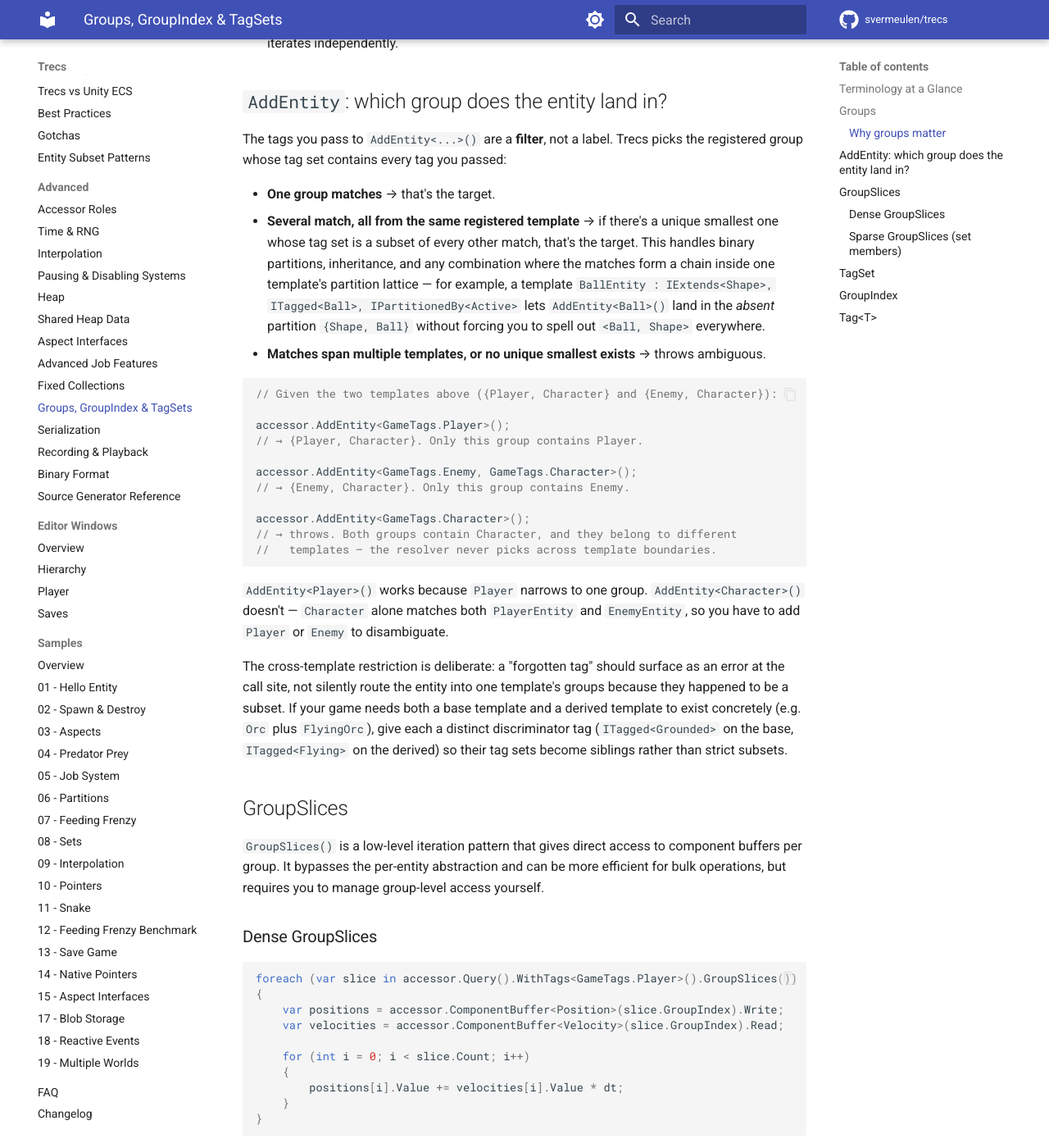
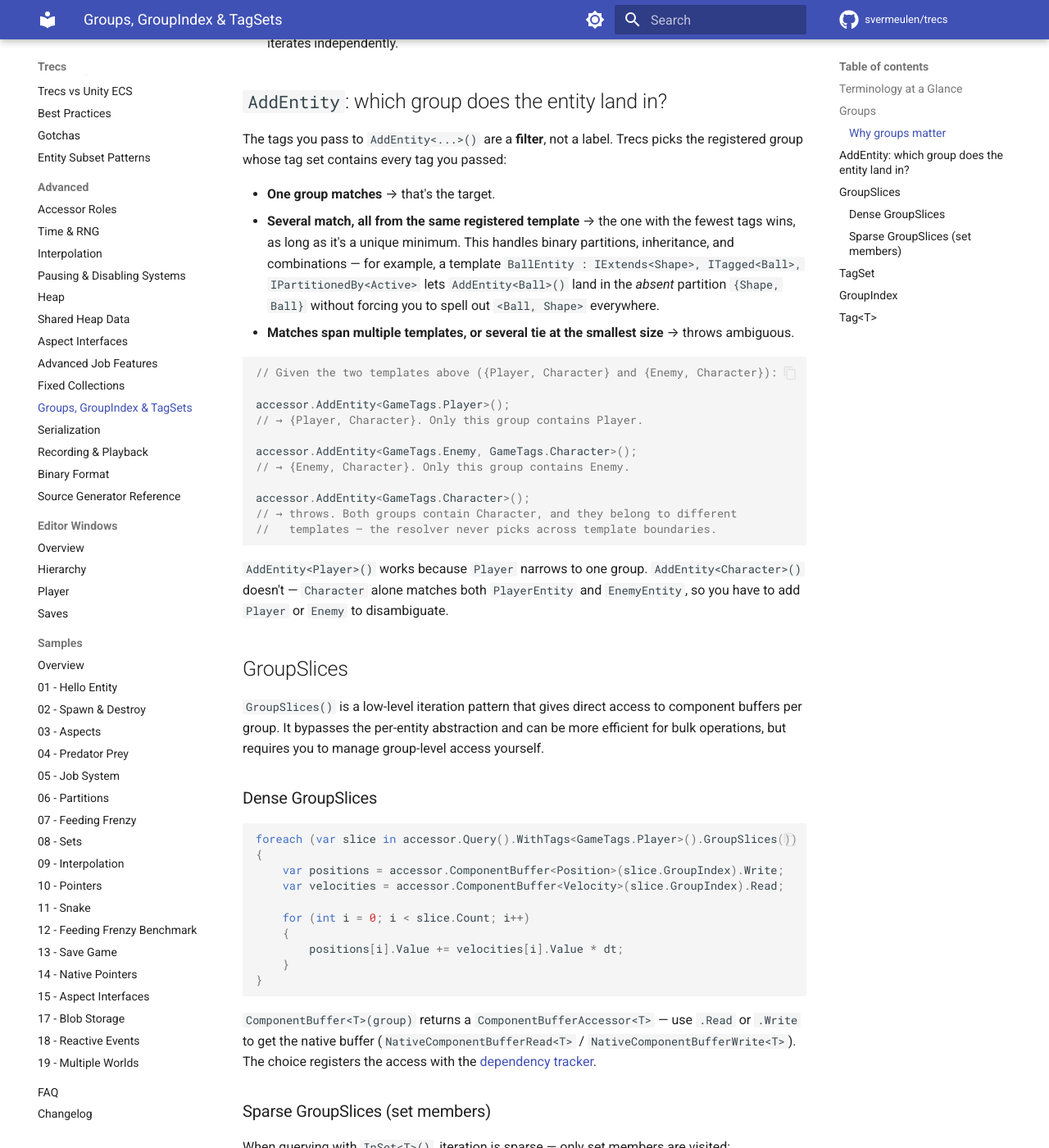
Before and after one commit to svermeulen/trecs, an MkDocs documentation site: the page built from docs/advanced/groups-and-tagsets.md, in a window 1280 px wide and 1400 px high, scrolled down 1491 px. Shown: the whole window at 82% size. Built offline with MkDocs 1.6.1 and Material for MkDocs 9.7.7, drawn with Linux system fonts in a browser that asks for light colours; comment, search, counter and statistics services are not loaded.

Commit message:
Simplify AddEntity resolver doc bullets
"Unique smallest by tag count" is what users actually experience —
source-gen partition lattices are always chains where smallest implies
subset. The subset constraint in the implementation is a defensive
guard for templates with manually-declared partitions and doesn't
belong in the user-facing description.

Co-Authored-By: Claude Opus 4.7 (1M context) <noreply@anthropic.com>

````diff
--- a/docs/advanced/groups-and-tagsets.md
+++ b/docs/advanced/groups-and-tagsets.md
@@ -44,8 +44,8 @@ Groups are the foundation of Trecs' performance model:
 The tags you pass to `AddEntity<...>()` are a **filter**, not a label. Trecs picks the registered group whose tag set contains every tag you passed:
 
 - **One group matches** → that's the target.
-- **Several match, all from the same registered template** → if there's a unique smallest one whose tag set is a subset of every other match, that's the target. This handles binary partitions, inheritance, and any combination where the matches form a chain inside one template's partition lattice — for example, a template `BallEntity : IExtends<Shape>, ITagged<Ball>, IPartitionedBy<Active>` lets `AddEntity<Ball>()` land in the *absent* partition `{Shape, Ball}` without forcing you to spell out `<Ball, Shape>` everywhere.
-- **Matches span multiple templates, or no unique smallest exists** → throws ambiguous.
+- **Several match, all from the same registered template** → the one with the fewest tags wins, as long as it's a unique minimum. This handles binary partitions, inheritance, and combinations — for example, a template `BallEntity : IExtends<Shape>, ITagged<Ball>, IPartitionedBy<Active>` lets `AddEntity<Ball>()` land in the *absent* partition `{Shape, Ball}` without forcing you to spell out `<Ball, Shape>` everywhere.
+- **Matches span multiple templates, or several tie at the smallest size** → throws ambiguous.
 
 ```csharp
 // Given the two templates above ({Player, Character} and {Enemy, Character}):
@@ -62,8 +62,6 @@ accessor.AddEntity<GameTags.Character>();
 ```
 
 `AddEntity<Player>()` works because `Player` narrows to one group. `AddEntity<Character>()` doesn't — `Character` alone matches both `PlayerEntity` and `EnemyEntity`, so you have to add `Player` or `Enemy` to disambiguate.
-
-The cross-template restriction is deliberate: a "forgotten tag" should surface as an error at the call site, not silently route the entity into one template's groups because they happened to be a subset. If your game needs both a base template and a derived template to exist concretely (e.g. `Orc` plus `FlyingOrc`), give each a distinct discriminator tag (`ITagged<Grounded>` on the base, `ITagged<Flying>` on the derived) so their tag sets become siblings rather than strict subsets.
 
 ## GroupSlices
 
````
